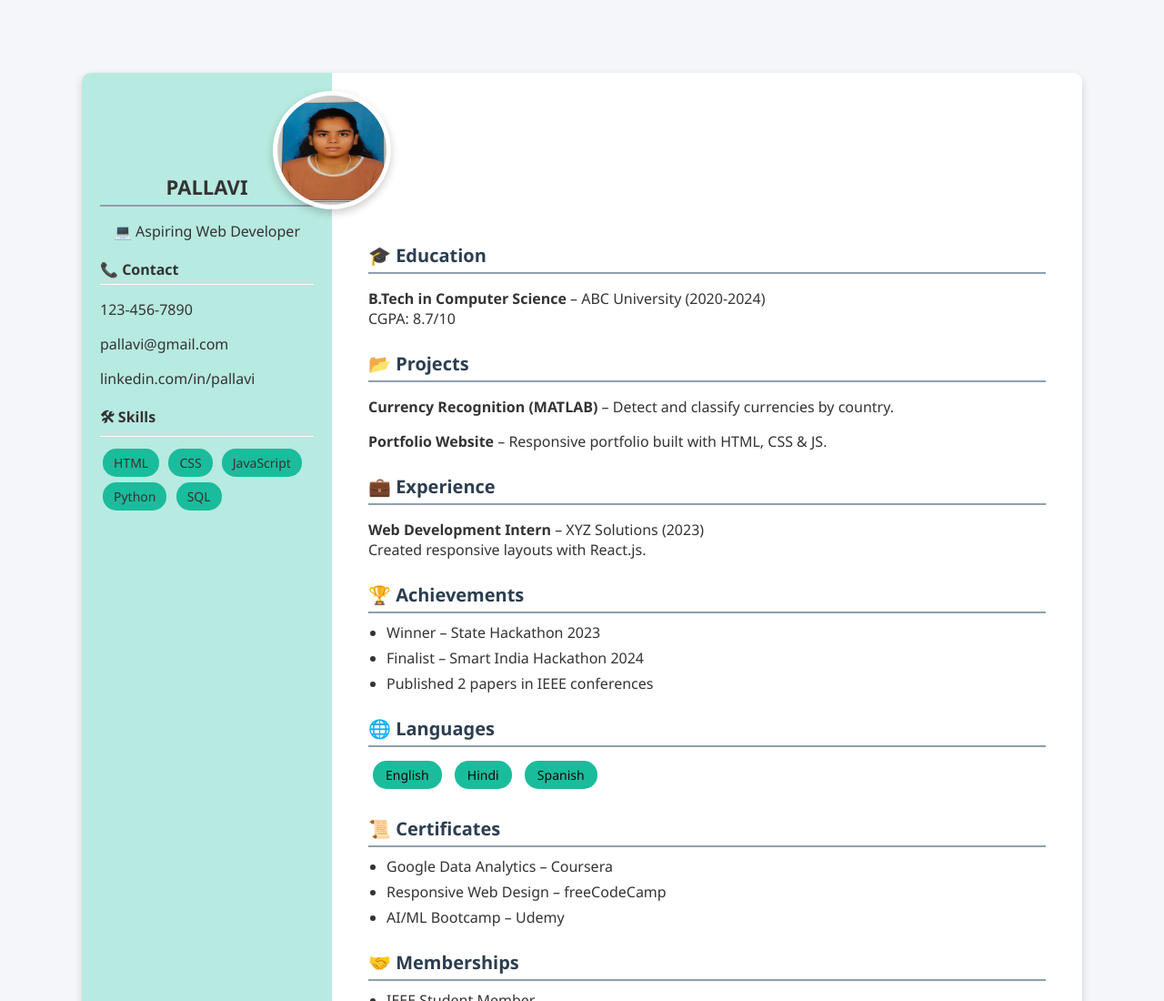
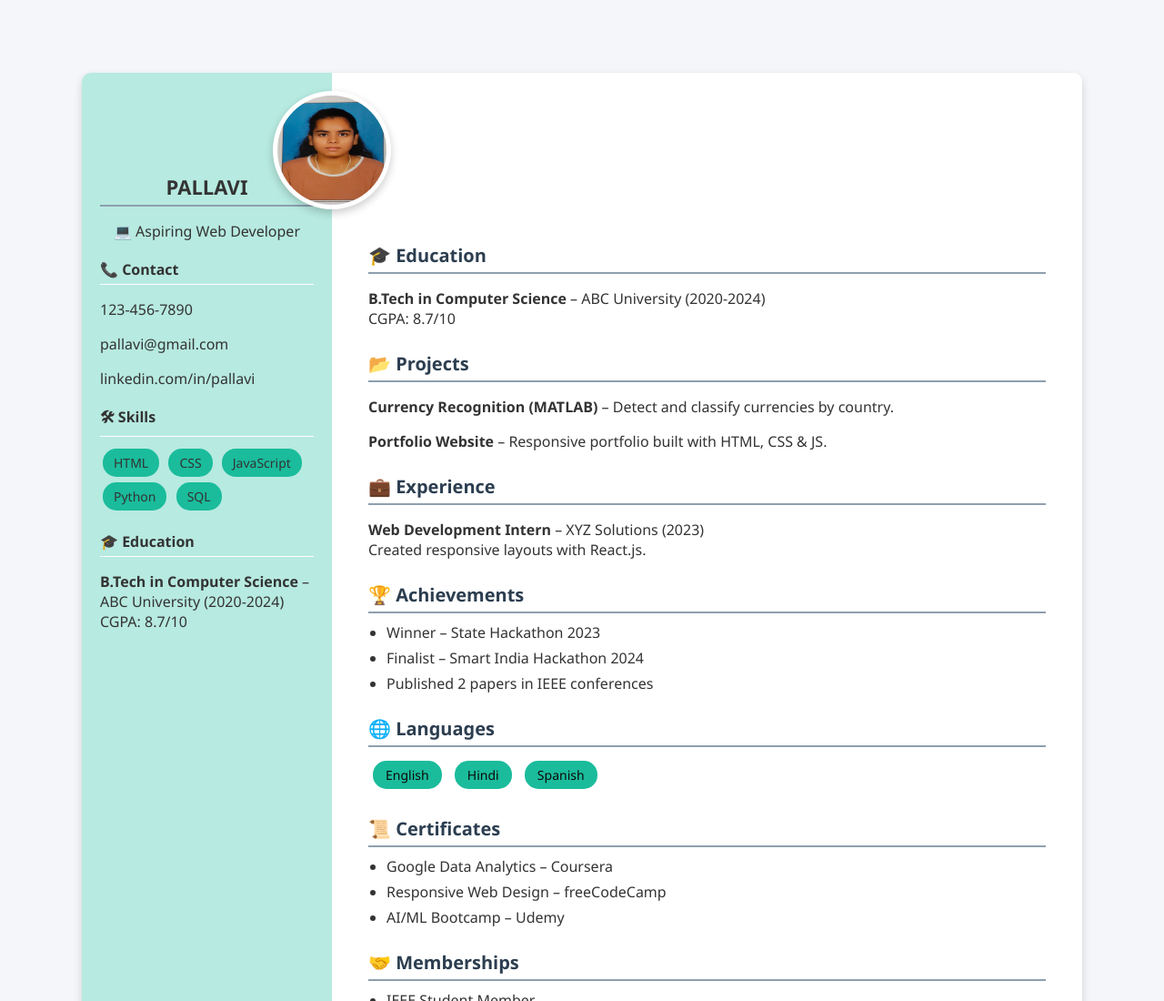
Before and after one commit to JafferSadik-J/resume, a plain HTML site: page index.html in a window 1280 px wide. Shown: the top 1100 px of the page at 91% size. Drawn offline with Linux system fonts and the light colour scheme.

Commit message:
Update index.html

```diff
--- a/index.html
+++ b/index.html
@@ -190,6 +190,11 @@
         <span>Python</span>
         <span>SQL</span>
       </section>
+       <section class="education">
+
+        <h3>🎓 Education</h3>
+        <p><strong>B.Tech in Computer Science</strong> – ABC University (2020-2024)<br>CGPA: 8.7/10</p>
+       </section>
     </aside>
 
     <!-- Floating Profile Picture -->
```
